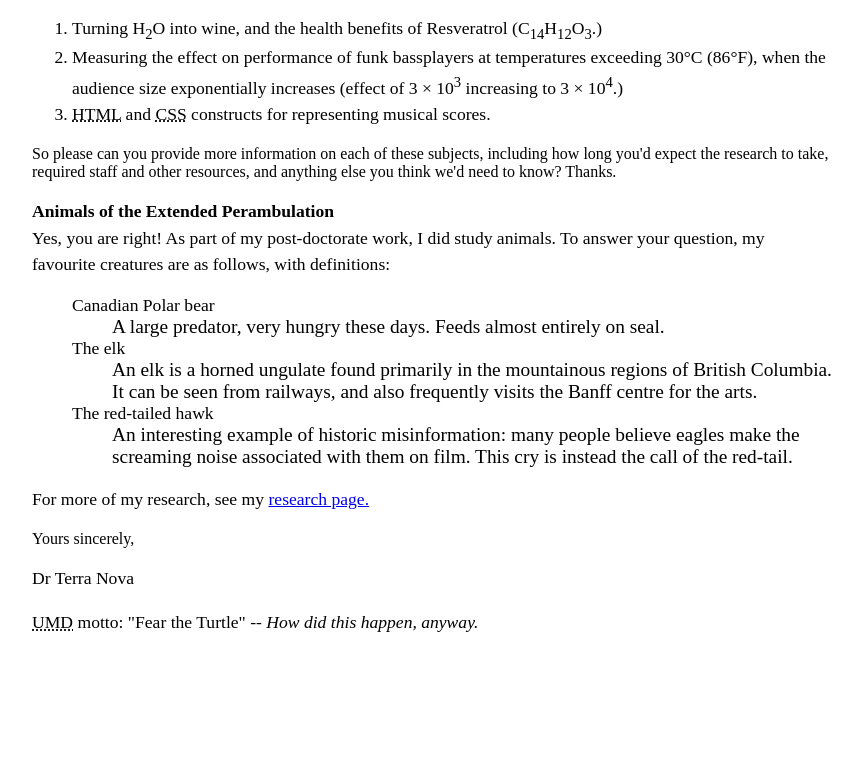
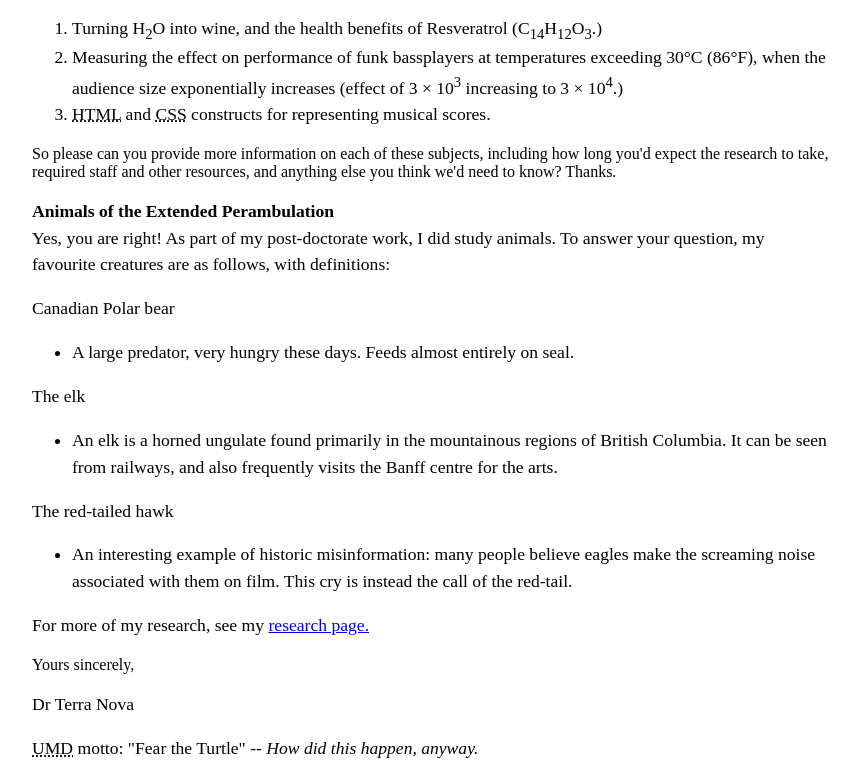
Before and after one commit to errparr/errparr.github.io, a plain HTML site: page lab_2/index.html in a window 1280 px wide. Shown: the part 960-1739 px from the top of the page, without its empty margins (208-1070 px from the left). Before the commit the page ends 1613 px from the top, so only its background shows below. Drawn offline with Linux system fonts and the light colour scheme.

Commit message:
Lab 2 update
update

```diff
--- a/lab_2/index.html
+++ b/lab_2/index.html
@@ -1,9 +1,10 @@
 <!DOCTYPE html>
+<html lang = "en"></html>
 <head>
     <meta charset="utf-8">
     <title>Lab 2 Letter</title>
    <link rel="stylesheet" href="lab_style.css">
-  </head>
+</head>
 <body>
 <address class="sender-column">
 <p>
@@ -21,6 +22,7 @@
     </p>
 </p>
 </address>
+
 
 <address>
     <p>
@@ -73,14 +75,21 @@
 
     Yes, you are right! As part of my post-doctorate work, I did study animals. To answer your question, my favourite creatures are as follows, with definitions:<br />
 
-    <ul>
-        Canadian Polar bear
-        <ul>A large predator, very hungry these days. Feeds almost entirely on seal.</ul>
-        The elk
-        <ul>An elk is a horned ungulate found primarily in the mountainous regions of British Columbia. It can be seen from railways, and also frequently visits the Banff centre for the arts.</ul>
-        The red-tailed hawk
-        <ul>An interesting example of historic misinformation: many people believe eagles make the screaming noise associated with them on film. This cry is instead the call of the red-tail.</ul>
-    </ul>
+
+        <p>Canadian Polar bear</p>
+        <ul>
+        <li>A large predator, very hungry these days. Feeds almost entirely on seal.
+        </ul>
+
+        <p>The elk</p>
+        <ul>
+        <li>An elk is a horned ungulate found primarily in the mountainous regions of British Columbia. It can be seen from railways, and also frequently visits the Banff centre for the arts.
+        </ul>
+
+        <p>The red-tailed hawk</p>
+        <ul>
+        <li>An interesting example of historic misinformation: many people believe eagles make the screaming noise associated with them on film. This cry is instead the call of the red-tail.
+        </ul>
 </p>
 
 <p>
```
